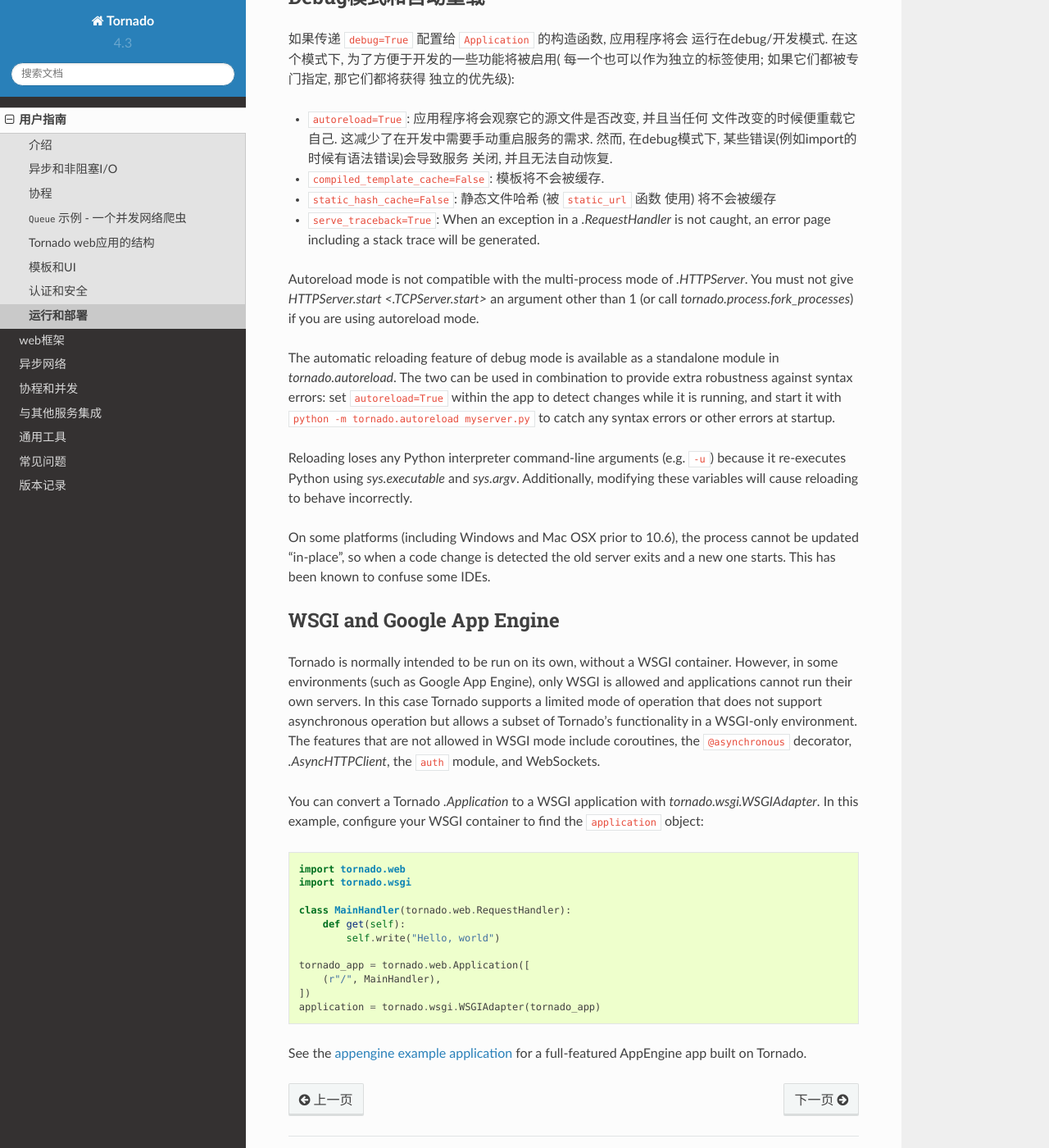
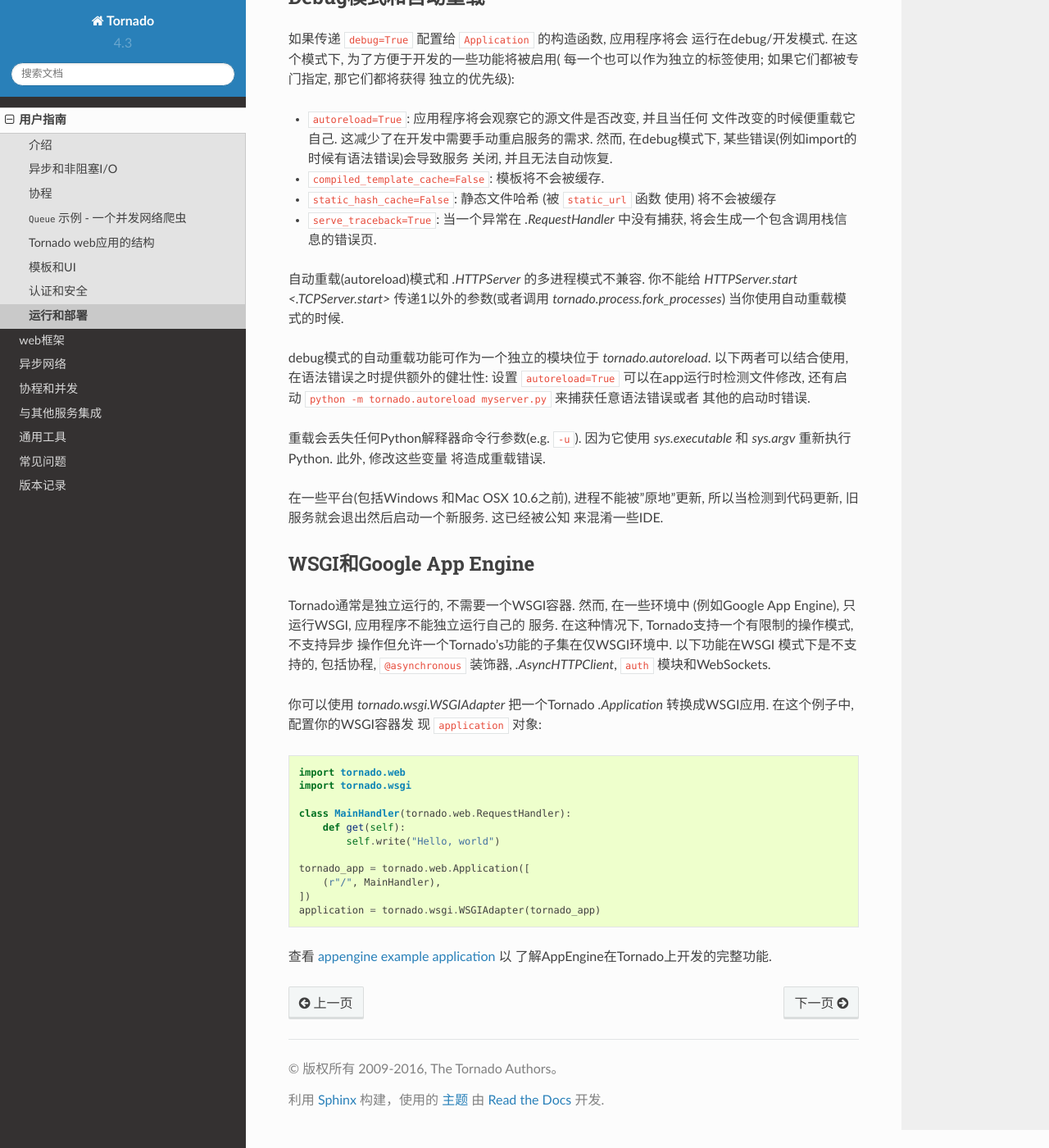
Before and after one commit to tao12345666333/tornado-zh, a Sphinx documentation site: the page built from docs/guide/running.rst, in a window 1280 px wide and 1400 px high, scrolled down 3993 px. Shown: the whole window at 82% size. Built offline with Sphinx 7.4.7 and the Read the Docs theme 2.0.0, drawn with Linux system fonts in a browser that asks for light colours; pages that are not in the unit, such as notebooks, are missing from menus.

Commit message:
finish guide running

```diff
--- a/docs/guide/running.rst
+++ b/docs/guide/running.rst
@@ -227,47 +227,41 @@
 * ``compiled_template_cache=False``: 模板将不会被缓存.
 * ``static_hash_cache=False``: 静态文件哈希 (被 ``static_url`` 函数
   使用) 将不会被缓存
-* ``serve_traceback=True``: When an exception in a `.RequestHandler`
-  is not caught, an error page including a stack trace will be
-  generated.
+* ``serve_traceback=True``: 当一个异常在 `.RequestHandler` 中没有捕获,
+  将会生成一个包含调用栈信息的错误页.
 
-Autoreload mode is not compatible with the multi-process mode of `.HTTPServer`.
-You must not give `HTTPServer.start <.TCPServer.start>` an argument other than 1 (or
-call `tornado.process.fork_processes`) if you are using autoreload mode.
+自动重载(autoreload)模式和 `.HTTPServer` 的多进程模式不兼容. 你不能给
+`HTTPServer.start <.TCPServer.start>` 传递1以外的参数(或者调用
+`tornado.process.fork_processes`) 当你使用自动重载模式的时候.
 
-The automatic reloading feature of debug mode is available as a
-standalone module in `tornado.autoreload`.  The two can be used in
-combination to provide extra robustness against syntax errors: set
-``autoreload=True`` within the app to detect changes while it is running,
-and start it with ``python -m tornado.autoreload myserver.py`` to catch
-any syntax errors or other errors at startup.
+debug模式的自动重载功能可作为一个独立的模块位于 `tornado.autoreload`.
+以下两者可以结合使用, 在语法错误之时提供额外的健壮性: 设置
+``autoreload=True`` 可以在app运行时检测文件修改, 还有启动
+``python -m tornado.autoreload myserver.py`` 来捕获任意语法错误或者
+其他的启动时错误.
 
-Reloading loses any Python interpreter command-line arguments (e.g. ``-u``)
-because it re-executes Python using `sys.executable` and `sys.argv`.
-Additionally, modifying these variables will cause reloading to behave
-incorrectly.
+重载会丢失任何Python解释器命令行参数(e.g. ``-u``). 因为它使用
+`sys.executable` 和 `sys.argv` 重新执行Python. 此外, 修改这些变量
+将造成重载错误.
 
-On some platforms (including Windows and Mac OSX prior to 10.6), the
-process cannot be updated "in-place", so when a code change is
-detected the old server exits and a new one starts.  This has been
-known to confuse some IDEs.
+在一些平台(包括Windows 和Mac OSX 10.6之前), 进程不能被"原地"更新,
+所以当检测到代码更新, 旧服务就会退出然后启动一个新服务. 这已经被公知
+来混淆一些IDE.
 
 
-WSGI and Google App Engine
+WSGI和Google App Engine
 ~~~~~~~~~~~~~~~~~~~~~~~~~~
 
-Tornado is normally intended to be run on its own, without a WSGI
-container.  However, in some environments (such as Google App Engine),
-only WSGI is allowed and applications cannot run their own servers.
-In this case Tornado supports a limited mode of operation that does
-not support asynchronous operation but allows a subset of Tornado's
-functionality in a WSGI-only environment.  The features that are
-not allowed in WSGI mode include coroutines, the ``@asynchronous``
-decorator, `.AsyncHTTPClient`, the ``auth`` module, and WebSockets.
+Tornado通常是独立运行的, 不需要一个WSGI容器. 然而, 在一些环境中
+(例如Google App Engine), 只运行WSGI, 应用程序不能独立运行自己的
+服务. 在这种情况下, Tornado支持一个有限制的操作模式, 不支持异步
+操作但允许一个Tornado's功能的子集在仅WSGI环境中. 以下功能在WSGI
+模式下是不支持的, 包括协程, ``@asynchronous`` 装饰器,
+`.AsyncHTTPClient`, ``auth`` 模块和WebSockets.
 
-You can convert a Tornado `.Application` to a WSGI application
-with `tornado.wsgi.WSGIAdapter`.  In this example, configure
-your WSGI container to find the ``application`` object:
+你可以使用 `tornado.wsgi.WSGIAdapter` 把一个Tornado
+`.Application` 转换成WSGI应用. 在这个例子中, 配置你的WSGI容器发
+现 ``application`` 对象:
 
 .. testcode::
 
@@ -286,6 +280,6 @@
 .. testoutput::
    :hide:
 
-See the `appengine example application
-<https://github.com/tornadoweb/tornado/tree/stable/demos/appengine>`_ for a
-full-featured AppEngine app built on Tornado.
+查看 `appengine example application
+<https://github.com/tornadoweb/tornado/tree/stable/demos/appengine>`_ 以
+了解AppEngine在Tornado上开发的完整功能.
```
